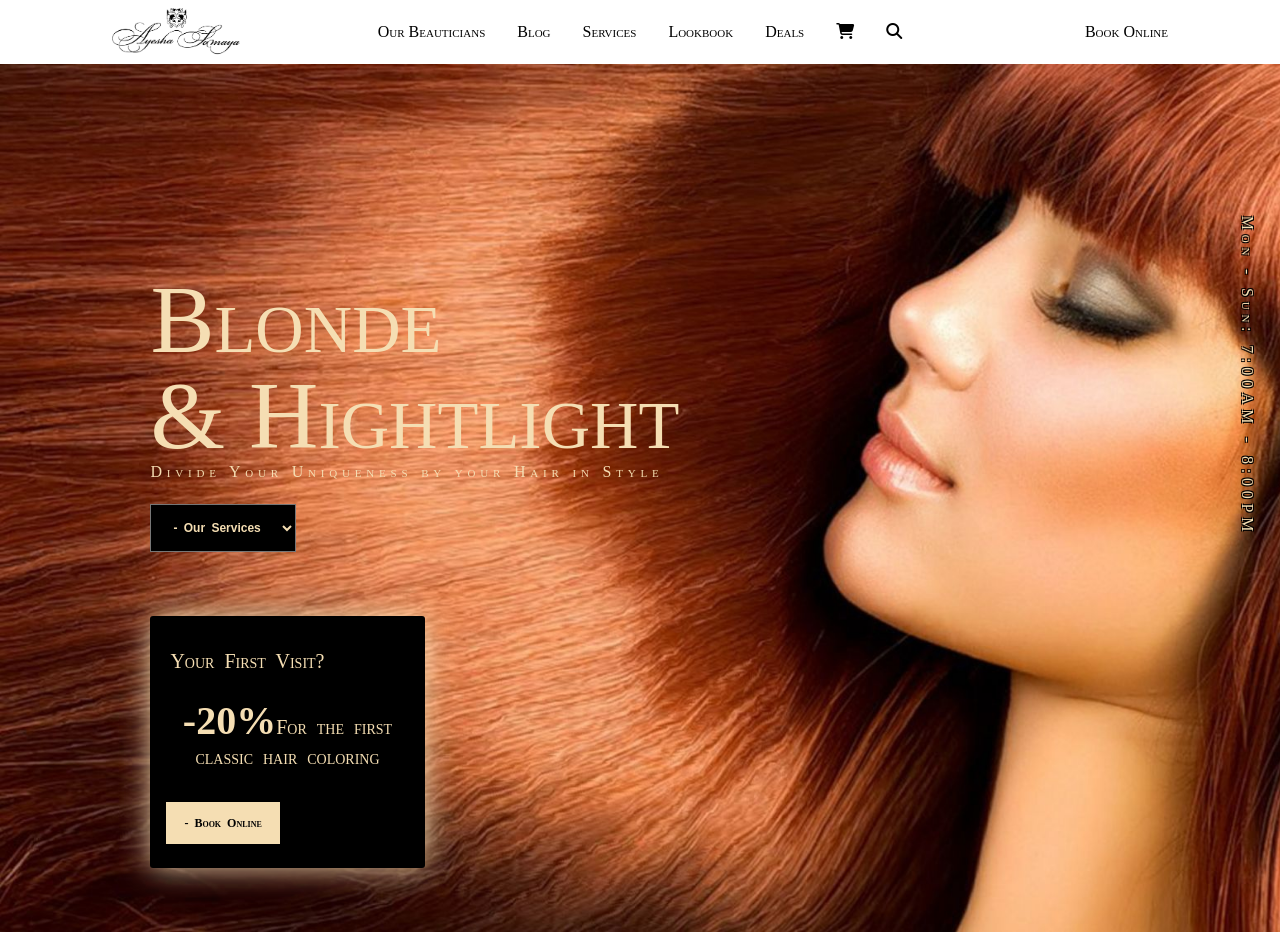
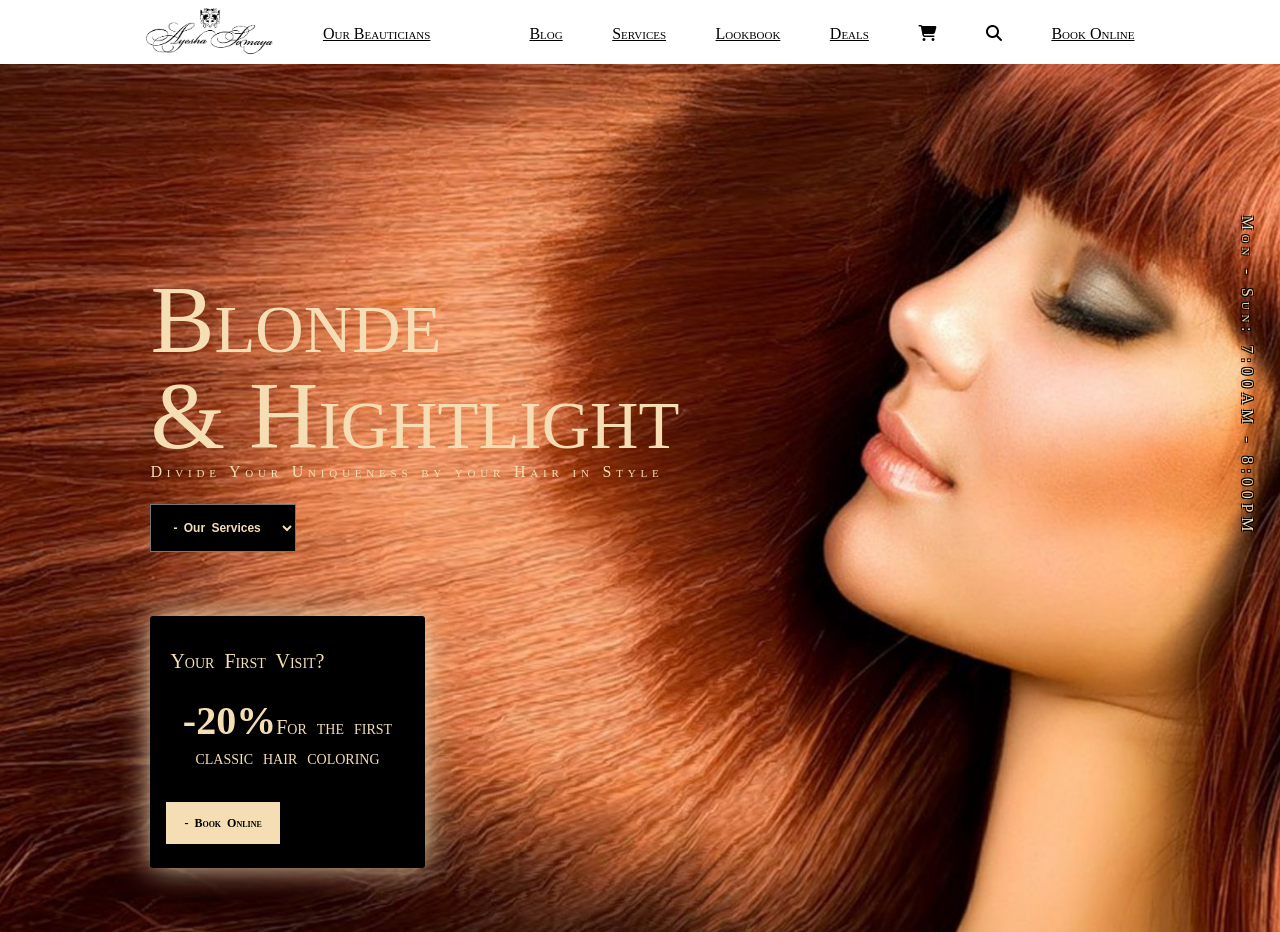
Before and after one commit to Pacco-Sinbad/hair-salon, a plain HTML site: page index.html in a window 1280 px wide. Shown: the top 932 px of the page. Drawn offline with Linux system fonts and the light colour scheme.

Commit message:
working on nav bar

```diff
--- a/index.html
+++ b/index.html
@@ -16,15 +16,13 @@
 	<body>
 		<header>
 			<section class="baseContainer">
-				<section class="hero mqd clearfix">
-					<img src="logo.jpg" alt="logo">
-				</section>
-				<section class="booking mqd">
-					<a  href="#">Book Online</a>
-				</section>
+
 				<section class="navigation">
 					<nav>                                                     <!--small caps for entire header-->
 						<ul>
+						<li><section class="logo">
+							<img src="logo.jpg" alt="logo">
+						</section></li>
 						<li><a href="#C">Our Beauticians<a></li>
 						<li><a href="#B">Blog</a></li>
 						<li><a href="#A">Services</a></li>
@@ -32,6 +30,7 @@
 						<li><a href="#D">Deals</a></li>
 						<li><a href="#"><i class="fa-solid fa-cart-shopping"></i></a></li>
 						<li><a href="#"><i class="fa-solid fa-magnifying-glass"></i></a></li>
+						<li><a  href="#">Book Online</a> </li>
 						</ul>
 					</nav>
 				</section>
--- a/style.css
+++ b/style.css
@@ -79,58 +79,22 @@ header{
   color: black;
   text-decoration: none;
   height: 4em;
+
 }
 
-.hero{
-  float: left;
-  padding: 0 1em;
-  line-height: 4em;
-}
-
-.hero img{
+.logo img{
   height: 4em;
-}
-
-.booking{
-  float: right;
-  padding: 0 1em;
-  line-height: 4em;
 }
 
 nav ul{
   display: flex;
+  flex-direction: row;
   justify-content: space-evenly;
-  flex-direction: row;
-  margin: 0 1em;
+  align-items: center;
 }
-ul li{
-  margin: 0 1em;
+nav a{
+  color: black;
 }
-
-.navigation{
-  width: fit-content;
-  margin: 0 auto;
-  line-height: 4em;
-}
-
-nav li a,
-.hero a,
-.booking a{
-  color: black;
-  text-decoration: none;
-}
-
-@media (max-width: 950px){
-  .mqd{
-    display: none;
-  }
-  nav ul li{
-    display: flex;
-   justify-content: space-evenly;
-    margin: 0 .2em;
-  }
-}
-
 /* main */
 
 main{
```
